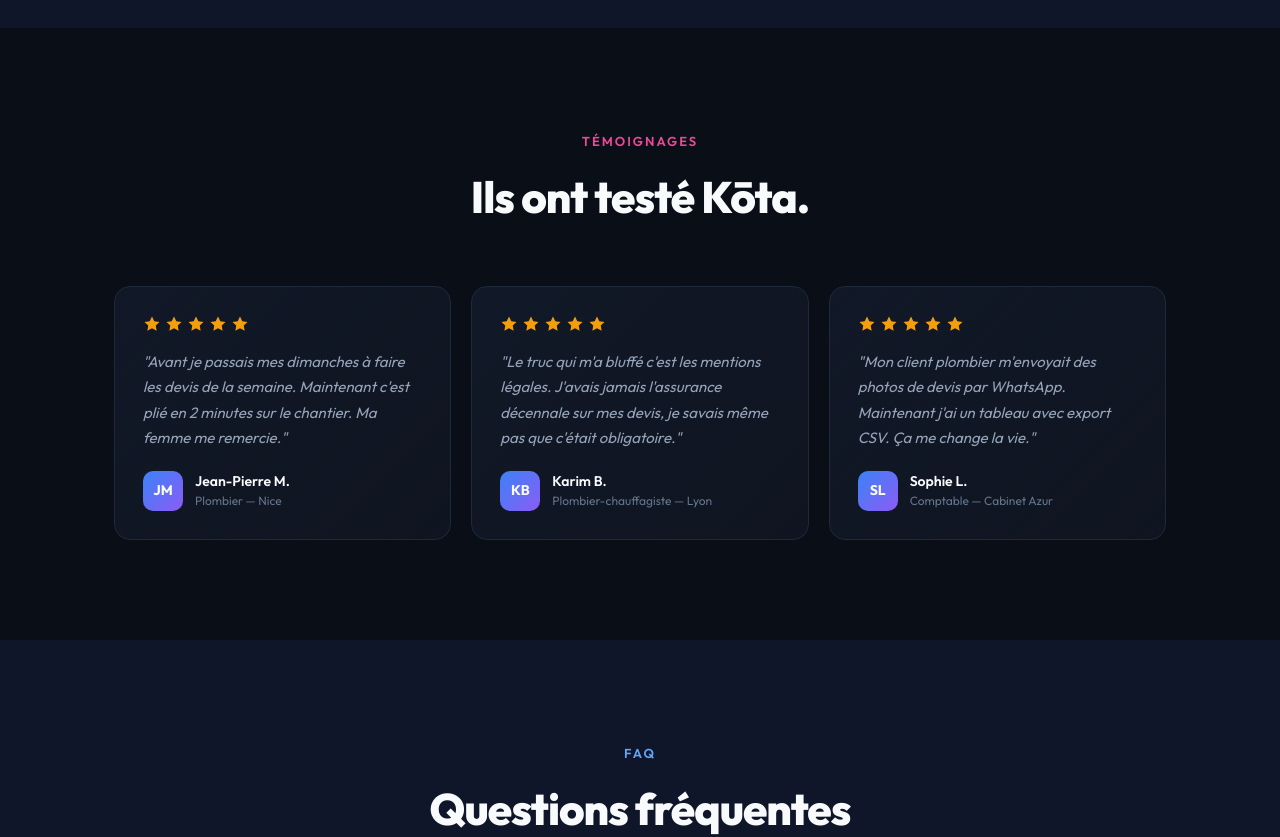
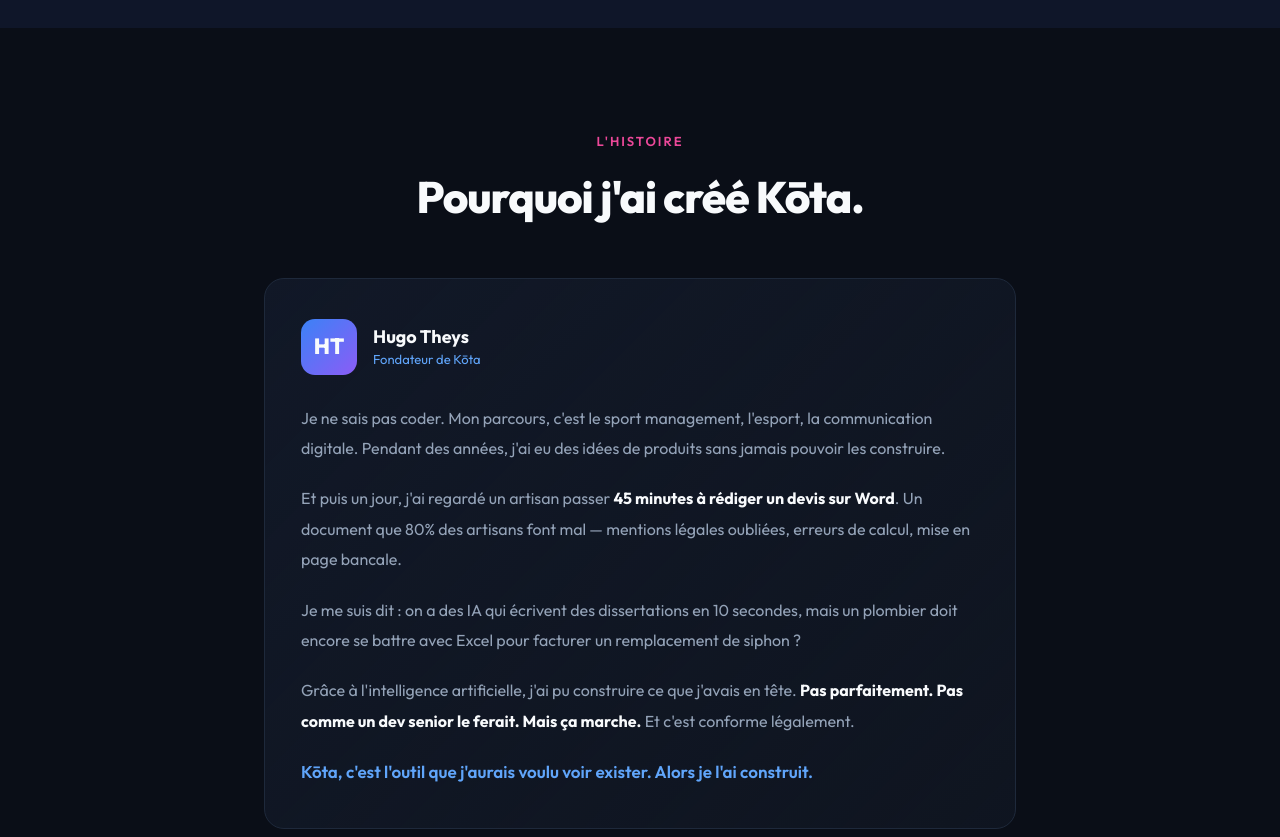
Before and after one commit to Snopino/kota-site, a Next.js app: page / in a window 1280 px wide. Shown: the part 5700-6537 px from the top of the page. Built offline with nearby package versions, Linux system fonts and the light colour scheme.

Commit message:
Story section

```diff
--- a/app/page.tsx
+++ b/app/page.tsx
@@ -660,44 +660,44 @@
         </div>
       </section>
 
-      {/* ═══ TÉMOIGNAGES ═══ */}
-      <section id="temoignages" data-reveal style={{ padding: "100px 24px", maxWidth: 1100, margin: "0 auto" }}>
-        <div style={{ ...reveal("temoignages"), textAlign: "center", marginBottom: 56 }}>
-          <span style={{ fontSize: 13, fontWeight: 600, color: K.pink, textTransform: "uppercase", letterSpacing: "2px" }}>Témoignages</span>
+      {/* ═══ HISTOIRE ═══ */}
+      <section id="histoire" data-reveal style={{ padding: "100px 24px", maxWidth: 800, margin: "0 auto" }}>
+        <div style={{ ...reveal("histoire"), textAlign: "center", marginBottom: 48 }}>
+          <span style={{ fontSize: 13, fontWeight: 600, color: K.pink, textTransform: "uppercase", letterSpacing: "2px" }}>L'histoire</span>
           <h2 style={{ fontSize: "clamp(28px, 4vw, 44px)", fontWeight: 800, marginTop: 12, letterSpacing: "-1px" }}>
-            Ils ont testé Kōta.
+            Pourquoi j'ai créé Kōta.
           </h2>
         </div>
 
-        <div style={{ display: "grid", gridTemplateColumns: "repeat(auto-fit, minmax(300px, 1fr))", gap: 20 }}>
-          {[
-            { name: "Jean-Pierre M.", job: "Plombier — Nice", quote: "Avant je passais mes dimanches à faire les devis de la semaine. Maintenant c'est plié en 2 minutes sur le chantier. Ma femme me remercie.", stars: 5 },
-            { name: "Karim B.", job: "Plombier-chauffagiste — Lyon", quote: "Le truc qui m'a bluffé c'est les mentions légales. J'avais jamais l'assurance décennale sur mes devis, je savais même pas que c'était obligatoire.", stars: 5 },
-            { name: "Sophie L.", job: "Comptable — Cabinet Azur", quote: "Mon client plombier m'envoyait des photos de devis par WhatsApp. Maintenant j'ai un tableau avec export CSV. Ça me change la vie.", stars: 5 },
-          ].map((t) => (
-            <div key={t.name} className="hover-lift" style={{
-              background: K.gradientCard, border: `1px solid ${K.darkBorder}`,
-              borderRadius: 16, padding: 28,
-            }}>
-              <div style={{ display: "flex", gap: 4, marginBottom: 16 }}>
-                {Array.from({ length: t.stars }).map((_, i) => (
-                  <svg key={i} width="18" height="18" viewBox="0 0 24 24" fill={K.orange} stroke="none"><path d="M12 2l3.09 6.26L22 9.27l-5 4.87 1.18 6.88L12 17.77l-6.18 3.25L7 14.14 2 9.27l6.91-1.01L12 2z" /></svg>
-                ))}
-              </div>
-              <p style={{ fontSize: 15, color: K.gray, lineHeight: 1.7, marginBottom: 20, fontStyle: "italic" }}>
-                "{t.quote}"
-              </p>
-              <div style={{ display: "flex", alignItems: "center", gap: 12 }}>
-                <div style={{ width: 40, height: 40, borderRadius: 10, background: K.gradientMain, display: "flex", alignItems: "center", justifyContent: "center", fontWeight: 700, fontSize: 14 }}>
-                  {t.name.split(" ").map(n => n[0]).join("")}
-                </div>
-                <div>
-                  <div style={{ fontWeight: 600, fontSize: 14 }}>{t.name}</div>
-                  <div style={{ fontSize: 12, color: K.grayLight }}>{t.job}</div>
-                </div>
-              </div>
+        <div className="hover-lift" style={{
+          background: K.gradientCard, border: `1px solid ${K.darkBorder}`,
+          borderRadius: 20, padding: "40px 36px", position: "relative",
+        }}>
+          <div style={{ display: "flex", alignItems: "center", gap: 16, marginBottom: 28 }}>
+            <div style={{ width: 56, height: 56, borderRadius: 14, background: K.gradientMain, display: "flex", alignItems: "center", justifyContent: "center", fontSize: 22, fontWeight: 800, flexShrink: 0 }}>HT</div>
+            <div>
+              <div style={{ fontWeight: 700, fontSize: 18 }}>Hugo Theys</div>
+              <div style={{ fontSize: 13, color: K.accentLight }}>Fondateur de Kōta</div>
             </div>
-          ))}
+          </div>
+
+          <div style={{ fontSize: 16, color: K.gray, lineHeight: 1.9 }}>
+            <p style={{ marginBottom: 20 }}>
+              Je ne sais pas coder. Mon parcours, c'est le sport management, l'esport, la communication digitale. Pendant des années, j'ai eu des idées de produits sans jamais pouvoir les construire.
+            </p>
+            <p style={{ marginBottom: 20 }}>
+              Et puis un jour, j'ai regardé un artisan passer <strong style={{ color: K.white }}>45 minutes à rédiger un devis sur Word</strong>. Un document que 80% des artisans font mal — mentions légales oubliées, erreurs de calcul, mise en page bancale.
+            </p>
+            <p style={{ marginBottom: 20 }}>
+              Je me suis dit : on a des IA qui écrivent des dissertations en 10 secondes, mais un plombier doit encore se battre avec Excel pour facturer un remplacement de siphon ?
+            </p>
+            <p style={{ marginBottom: 20 }}>
+              Grâce à l'intelligence artificielle, j'ai pu construire ce que j'avais en tête. <strong style={{ color: K.white }}>Pas parfaitement. Pas comme un dev senior le ferait. Mais ça marche.</strong> Et c'est conforme légalement.
+            </p>
+            <p style={{ color: K.accentLight, fontWeight: 600, fontSize: 17 }}>
+              Kōta, c'est l'outil que j'aurais voulu voir exister. Alors je l'ai construit.
+            </p>
+          </div>
         </div>
       </section>
 
```
